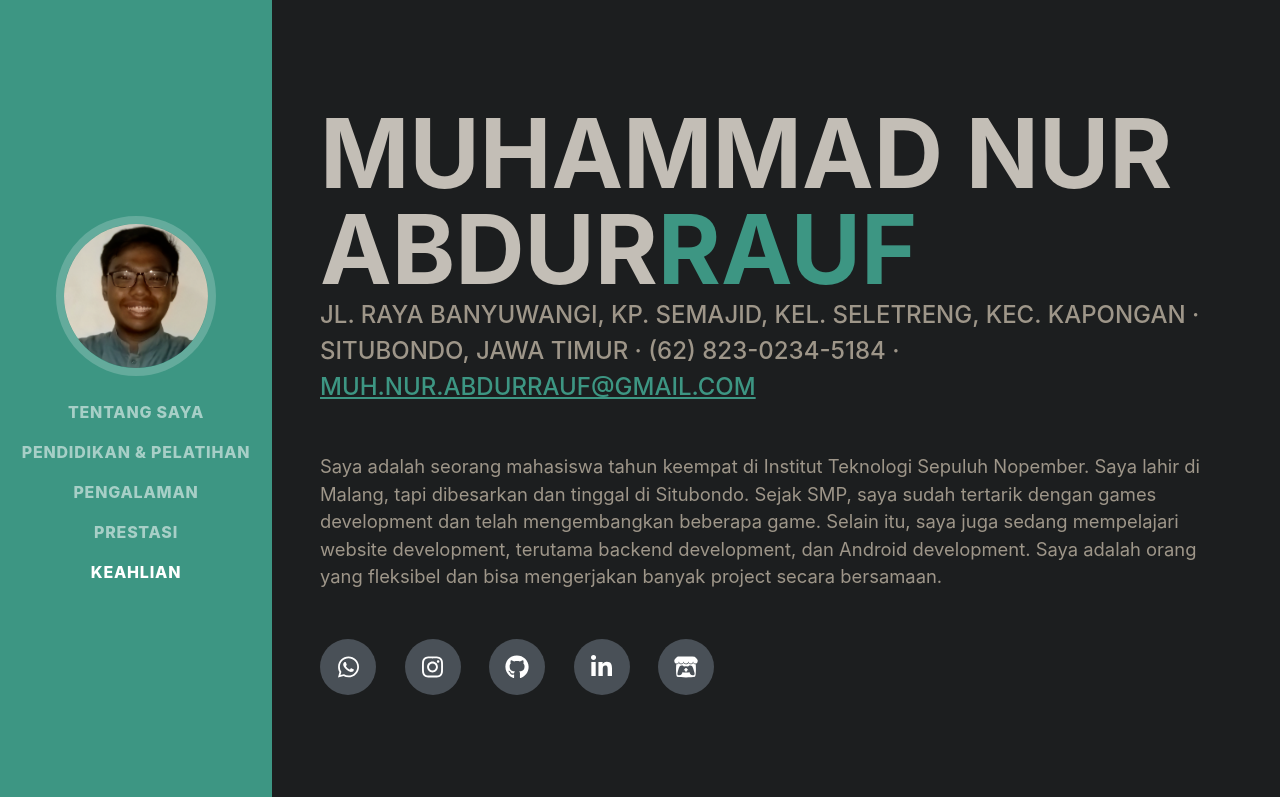
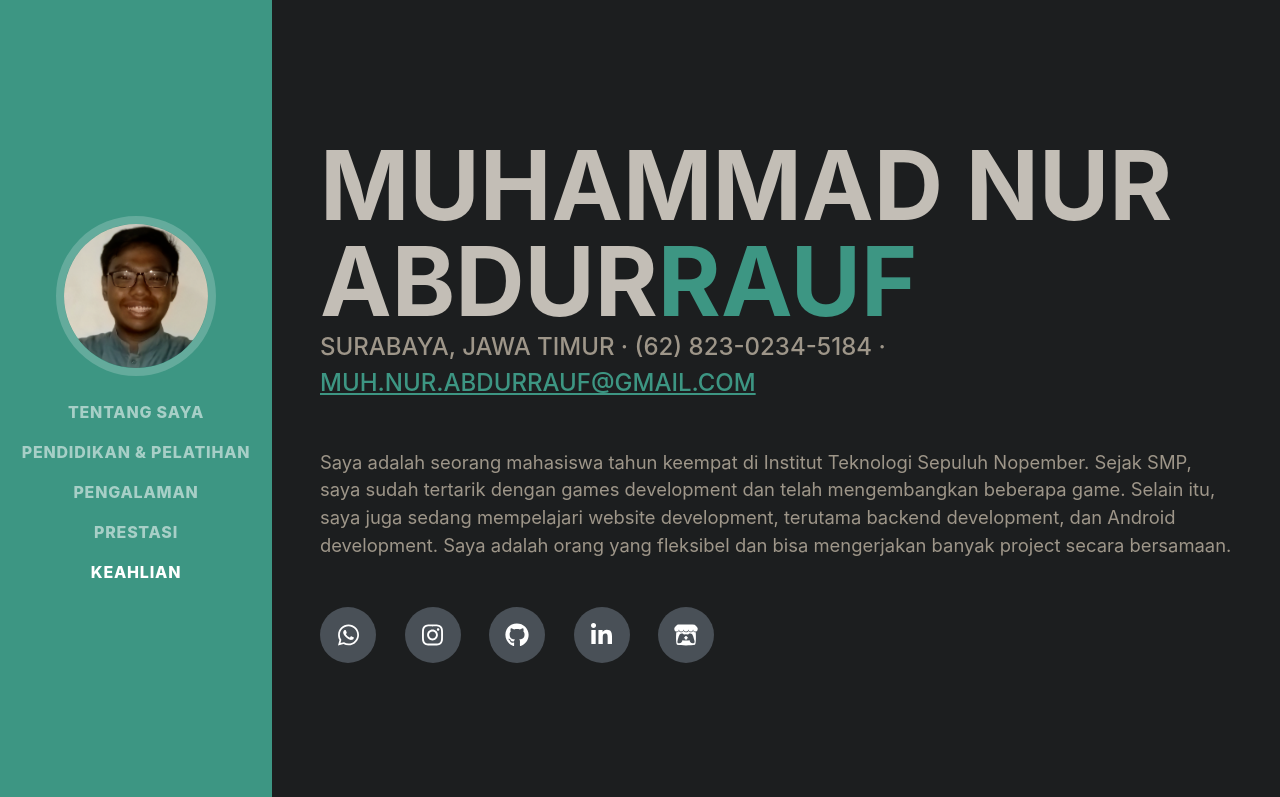
Before and after one commit to raassh-23/raassh-23.github.io, a plain HTML site: page index.html in a window 1280 px wide. Shown: the top 797 px of the page. Drawn offline with nearby package versions, Linux system fonts and the light colour scheme; a web font is replaced by a local one.

Commit message:
remove address

```diff
--- a/index.html
+++ b/index.html
@@ -89,16 +89,14 @@
                 <div class="resume-section-content">
                     <h1 class="mb-0">Muhammad Nur Abdur<span class="text-primary">rauf</span></h1>
                     <div class="subheading mb-5">
-                        Jl. Raya Banyuwangi, Kp. Semajid, Kel. Seletreng, Kec. Kapongan · Situbondo,
-                        Jawa Timur · (62) 823-0234-5184 ·
+                        Surabaya, Jawa Timur · (62) 823-0234-5184 ·
                         <a id="email" href="mailto:muh.nur.abdurrauf@gmail.com"
                             >muh.nur.abdurrauf@gmail.com</a
                         >
                     </div>
                     <p class="lead mb-5">
                         Saya adalah seorang mahasiswa tahun keempat di Institut Teknologi Sepuluh
-                        Nopember. Saya lahir di Malang, tapi dibesarkan dan tinggal di Situbondo.
-                        Sejak SMP, saya sudah tertarik dengan games development dan telah
+                        Nopember. Sejak SMP, saya sudah tertarik dengan games development dan telah
                         mengembangkan beberapa game. Selain itu, saya juga sedang mempelajari
                         website development, terutama backend development, dan Android development.
                         Saya adalah orang yang fleksibel dan bisa mengerjakan banyak project secara
```
